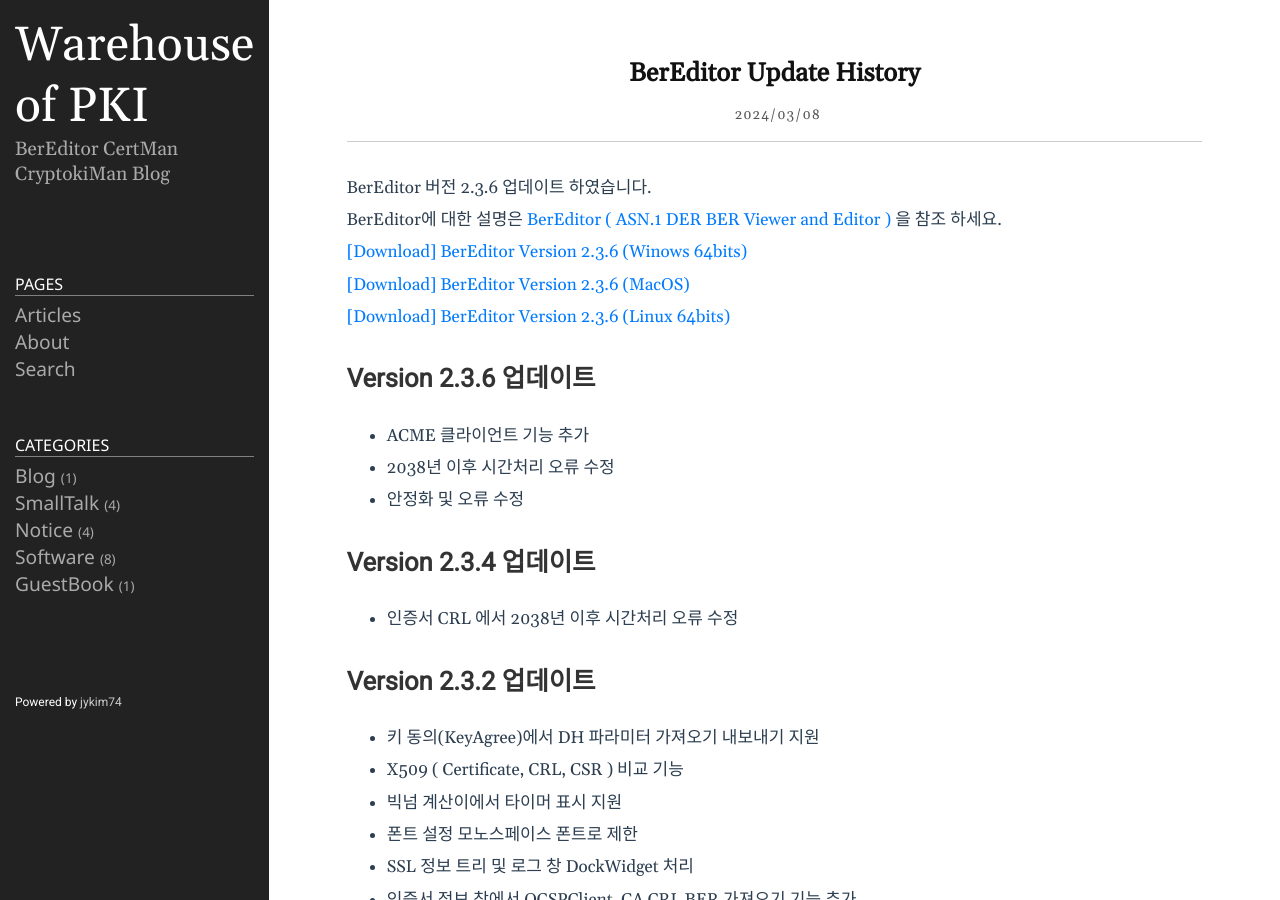
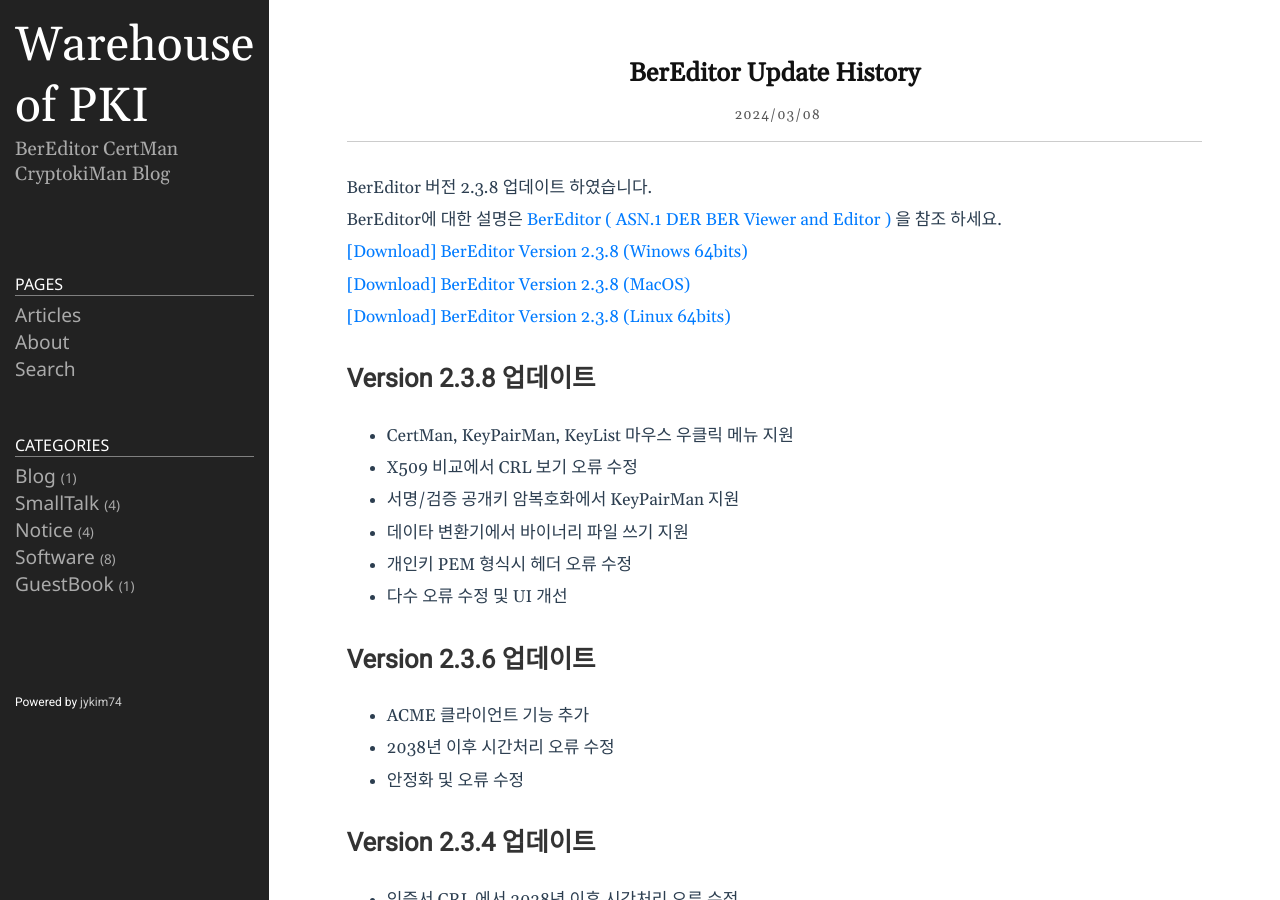
Before and after one commit to jykim74/jykim74.github.io, a Jekyll site: the page built from _posts/2024-03-08-BerEditorUpdate.md, in a window 1280 px wide and 900 px high. Built offline with Jekyll 4.4.1, drawn with Linux system fonts in a browser that asks for light colours; nearby versions of some CDN libraries; comment, search, counter and statistics services are not loaded.

Commit message:
BerEditor Version  2.3.8 모두 적용

```diff
--- a/_posts/2023-04-13-BerEditor.markdown
+++ b/_posts/2023-04-13-BerEditor.markdown
@@ -16,11 +16,11 @@
 
 This is a program I made personally, so if you have any questions or bugs, use [Google Groups]( https://groups.google.com/g/bereditor, "Google Groups" )
 
-[[Download] BerEditor Version 2.3.6 (Win64)]( https://jykim74.github.io/msi/BerEditor-enV236.msi "BerEditor" )
+[[Download] BerEditor Version 2.3.8 (Win64)]( https://jykim74.github.io/msi/BerEditor-enV238.msi "BerEditor" )
 
-[[Download] BerEditor Version 2.3.6 (MacOS)]( https://jykim74.github.io/dmg/BerEditorV236.dmg "BerEditor" )
+[[Download] BerEditor Version 2.3.8 (MacOS)]( https://jykim74.github.io/dmg/BerEditorV238.dmg "BerEditor" )
 
-[[Download] BerEditor Version 2.3.6 (Linux64)]( https://jykim74.github.io/zip/BerEditorV236.zip "BerEditor" )
+[[Download] BerEditor Version 2.3.8 (Linux64)]( https://jykim74.github.io/zip/BerEditorV238.zip "BerEditor" )
 
 If you would like to receive a license, simply write a request in [Free License Request](https::/jykim7.mycafe24.com/user_reg.php) and you can receive a trial (30-day) license.
 Of course, you can apply for a license multiple times.
--- a/_posts/2024-03-08-BerEditorUpdate.md
+++ b/_posts/2024-03-08-BerEditorUpdate.md
@@ -4,12 +4,20 @@
 tags: [ASN.1,ASN.1 viewer, BER, BER reader, BER viewer, DER ,DER reader]
 category: Software
 ---
-BerEditor 버전 2.3.6 업데이트 하였습니다.
+BerEditor 버전 2.3.8 업데이트 하였습니다.
 BerEditor에 대한 설명은 [BerEditor ( ASN.1 DER BER Viewer and Editor )](https://jykim74.tistory.com/36) 을 참조 하세요.
 
-[\[Download\] BerEditor Version 2.3.6 (Winows 64bits)](https://jykim74.github.io/msi/BerEditor-enV236.msi)
-[\[Download\] BerEditor Version 2.3.6 (MacOS)](https://jykim74.github.io/dmg/BerEditorV236.dmg)
-[\[Download\] BerEditor Version 2.3.6 (Linux 64bits)](https://jykim74.github.io/zip/BerEditorV236.zip)
+[\[Download\] BerEditor Version 2.3.8 (Winows 64bits)](https://jykim74.github.io/msi/BerEditor-enV238.msi)
+[\[Download\] BerEditor Version 2.3.8 (MacOS)](https://jykim74.github.io/dmg/BerEditorV238.dmg)
+[\[Download\] BerEditor Version 2.3.8 (Linux 64bits)](https://jykim74.github.io/zip/BerEditorV238.zip)
+
+## Version 2.3.8 업데이트
+- CertMan, KeyPairMan, KeyList 마우스 우클릭 메뉴 지원
+- X509 비교에서 CRL 보기 오류 수정
+- 서명/검증 공개키 암복호화에서 KeyPairMan 지원
+- 데이타 변환기에서 바이너리 파일 쓰기 지원
+- 개인키 PEM 형식시 헤더 오류 수정
+- 다수 오류 수정 및 UI 개선
 
 ## Version 2.3.6 업데이트
 - ACME 클라이언트 기능 추가
--- a/appcast/bereditor_appcast_mac.xml
+++ b/appcast/bereditor_appcast_mac.xml
@@ -5,10 +5,10 @@
 		<description>Feed for BerEditor updates</description>
 		<language>en</language>
 		<item>
-			<title>Version 2.3.6</title>
+			<title>Version 2.3.8</title>
 			<sparkle:releaseNotesLink>https://jykim74.github.io/software/2024/03/08/BerEditorUpdate.html</sparkle:releaseNotesLink>
-			<enclosure url="https://jykim74.github.io/dmg/BerEditorV236.dmg" sparkle:version="2.3.6"
-			sparkle:edSignature="m2p3DnjY/krz+Vi27GO1V6yR3zm+GrRKshxYEg/HvN8VOsplKcF52+RN2nBc2vBYoFLPDHWYFiXiNnL+mBiXCA==" length="16842163"
+			<enclosure url="https://jykim74.github.io/dmg/BerEditorV238.dmg" sparkle:version="2.3.8"
+			sparkle:edSignature="nPraNAy/Xp4Jop3xQ0uTHIoniX5yomXudnWpkJJ4bC7AHanNuC2JRADp65Yz59vcwER9Fvv/OeZQ25xGdECnCQ==" length="16855612"
 			type="application/octet-stream"/>
 		</item>
 	</channel>
--- a/appcast/bereditor_appcast_mac_ko.xml
+++ b/appcast/bereditor_appcast_mac_ko.xml
@@ -5,10 +5,10 @@
 		<description>Feed for BerEditor updates</description>
 		<language>en</language>
 		<item>
-			<title>Version 2.3.6</title>
+			<title>Version 2.3.8</title>
 			<sparkle:releaseNotesLink>https://jykim74.github.io/software/2024/03/08/BerEditorUpdate.html</sparkle:releaseNotesLink>
-			<enclosure url="https://jykim74.github.io/dmg/BerEditorV236.dmg" sparkle:version="2.3.6"
-			sparkle:edSignature="m2p3DnjY/krz+Vi27GO1V6yR3zm+GrRKshxYEg/HvN8VOsplKcF52+RN2nBc2vBYoFLPDHWYFiXiNnL+mBiXCA==" length="16842163"
+			<enclosure url="https://jykim74.github.io/dmg/BerEditorV238.dmg" sparkle:version="2.3.8"
+			sparkle:edSignature="nPraNAy/Xp4Jop3xQ0uTHIoniX5yomXudnWpkJJ4bC7AHanNuC2JRADp65Yz59vcwER9Fvv/OeZQ25xGdECnCQ==" length="16855612"
 			type="application/octet-stream"/>
 		</item>
 	</channel>
--- a/appcast/bereditor_appcast_win.xml
+++ b/appcast/bereditor_appcast_win.xml
@@ -5,9 +5,9 @@
 		<description>Feed for BerEditor updates</description>
 		<language>en</language>
 		<item>
-			<title>Version 2.3.6</title>
+			<title>Version 2.3.8</title>
 			<sparkle:releaseNotesLink>https://jykim74.github.io/software/2024/03/08/BerEditorUpdate.html</sparkle:releaseNotesLink>
-			<enclosure url="https://jykim74.github.io/msi/BerEditor-enV236.msi" sparkle:version="2.3.6" length="0" type="application/octet-stream"/>
+			<enclosure url="https://jykim74.github.io/msi/BerEditor-enV238.msi" sparkle:version="2.3.8" length="0" type="application/octet-stream"/>
 		</item>
 	</channel>
 </rss>
--- a/appcast/bereditor_appcast_win2.xml
+++ b/appcast/bereditor_appcast_win2.xml
@@ -5,9 +5,9 @@
 		<description>Feed for BerEditor updates</description>
 		<language>en</language>
 		<item>
-			<title>Version 2.3.6</title>
+			<title>Version 2.3.8</title>
 			<sparkle:releaseNotesLink>https://jykim74.github.io/software/2024/03/08/BerEditorUpdate.html</sparkle:releaseNotesLink>
-			<enclosure url="https://jykim74.github.io/msi/BerEditor-enV236.msi" sparkle:version="2.3.6" length="0" type="application/octet-stream"/>
+			<enclosure url="https://jykim74.github.io/msi/BerEditor-enV238.msi" sparkle:version="2.3.8" length="0" type="application/octet-stream"/>
 		</item>
 	</channel>
 </rss>
--- a/appcast/bereditor_appcast_win_ko.xml
+++ b/appcast/bereditor_appcast_win_ko.xml
@@ -5,9 +5,9 @@
 		<description>Feed for BerEditor updates</description>
 		<language>en</language>
 		<item>
-			<title>Version 2.3.6</title>
+			<title>Version 2.3.8</title>
 			<sparkle:releaseNotesLink>https://jykim74.github.io/software/2024/03/08/BerEditorUpdate.html</sparkle:releaseNotesLink>
-			<enclosure url="https://jykim74.github.io/msi/BerEditor-enV236.msi" sparkle:version="2.3.6" length="0" type="application/octet-stream"/>
+			<enclosure url="https://jykim74.github.io/msi/BerEditor-enV238.msi" sparkle:version="2.3.8" length="0" type="application/octet-stream"/>
 		</item>
 	</channel>
 </rss>
```
Also changed, not shown: 2 other files.
